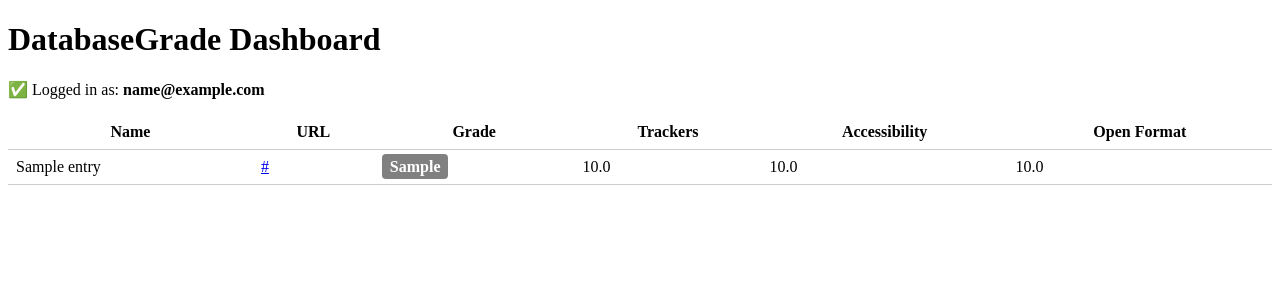
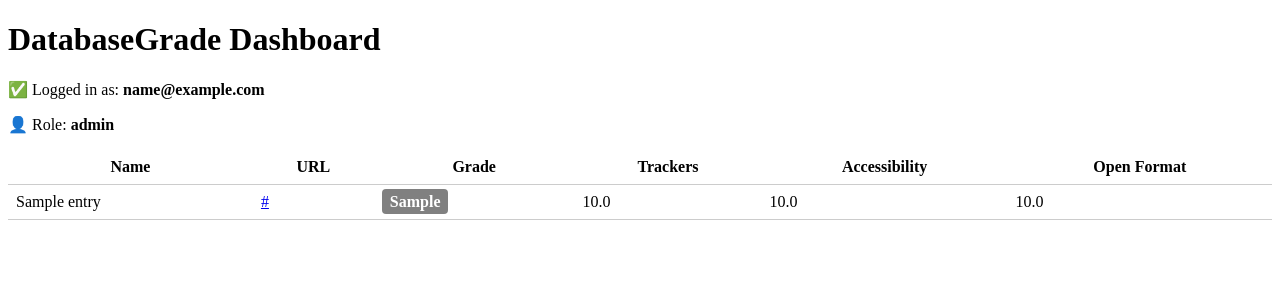
Before and after one commit to johnschriner/databasegrades, a Flask app: page /dashboard in a window 1280 px wide. Shown: the top 300 px of the page. Run offline with Flask 3, Linux system fonts and the light colour scheme; a user stored in the database is signed in; tables that the repository leaves empty hold one stand-in row (values such as "Sample post").

Commit message:
some visual stuff

```diff
--- a/routes.py
+++ b/routes.py
@@ -27,7 +27,7 @@ def login():
 
     user = User.query.filter_by(email=email).first()
     if not user:
-        user = User(email=email)
+        user = User(email=email, role='viewer')
         db.session.add(user)
         db.session.commit()
 
@@ -44,6 +44,10 @@ def logout():
 @app.route('/submit', methods=['GET', 'POST'])
 @login_required
 def submit():
+    if current_user.role not in ['editor', 'admin']:
+        flash("You don't have permission to submit entries.")
+        return redirect(url_for('dashboard'))
+
     if request.method == 'POST':
         entry = DatabaseEntry(
             name=request.form['name'],
@@ -60,6 +64,20 @@ def submit():
         return redirect(url_for('dashboard'))
     return render_template('submit.html')
 
+@app.route('/make-admin/<int:user_id>')
+@login_required
+def make_admin(user_id):
+    if current_user.role != 'admin':
+        return "Unauthorized", 403
+    user = User.query.get(user_id)
+    if user:
+        user.role = 'admin'
+        db.session.commit()
+        return f"{user.email} promoted to admin."
+    return "User not found", 404
+
+
+
 @app.route('/dashboard')
 def dashboard():
     entries = DatabaseEntry.query.all()
--- a/templates/dashboard.html
+++ b/templates/dashboard.html
@@ -15,6 +15,8 @@
 {% else %}
   <p>❌ You are not logged in. <a href="{{ url_for('login') }}">Login here</a></p>
 {% endif %}
+<p>👤 Role: <strong>{{ current_user.role }}</strong></p>
+
 
   <table>
     <thead>
```
